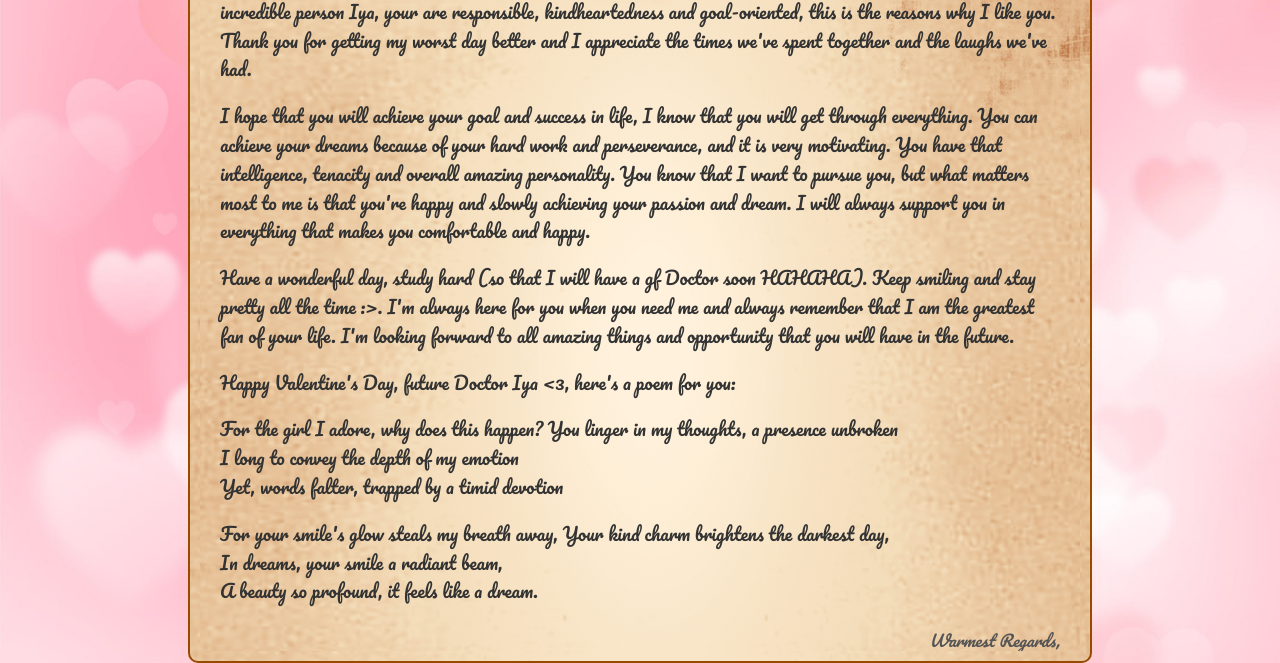
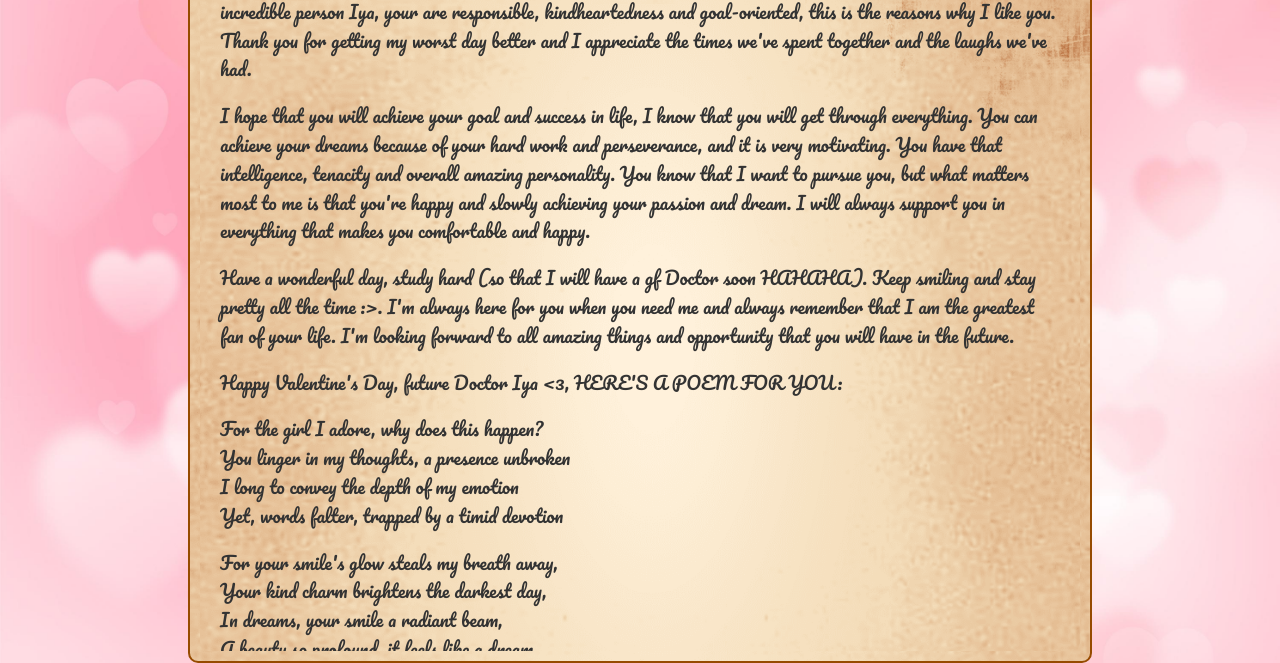
Before and after one commit to cha162/ayaiya.github.io, a plain HTML site: page index.html in a window 1280 px wide. Both pictures are taken after a click on the button "Open this letter". Shown: the part 139-802 px from the top of the page. Drawn offline with Linux system fonts and the light colour scheme.

Commit message:
index.html

```diff
--- a/index.html
+++ b/index.html
@@ -34,15 +34,15 @@
                     I'm looking forward to all amazing things and opportunity that you will have in the future.
                 </p>
                 <p>
-                    Happy Valentine's Day, future Doctor Iya <3, here's a poem for you:
+                    Happy Valentine's Day, future Doctor Iya <3, HERE'S A POEM FOR YOU:
                         <p>
-                            For the girl I adore, why does this happen?
+                            For the girl I adore, why does this happen?<br>
                             You linger in my thoughts, a presence unbroken<br>
                             I long to convey the depth of my emotion <br>
                             Yet, words falter, trapped by a timid devotion <br>
                         </p>
                         <p>
-                            For your smile's glow steals my breath away,
+                            For your smile's glow steals my breath away,<br>
                             Your kind charm brightens the darkest day,<br>
                             In dreams, your smile a radiant beam,<br>
                             A beauty so profound, it feels like a dream.<br>
```
